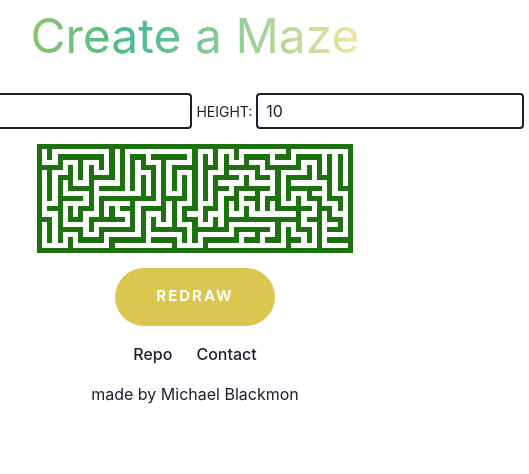
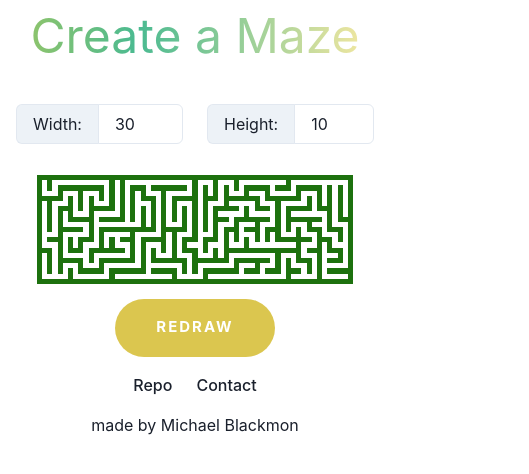
Before and after one commit to mister-r-a-y/Maze-Maker, a React (Vite) app: page / in a window 390 px wide. Shown: the top 474 px of the page, 529 px wide, since content can reach past the window. Built offline with nearby package versions, Linux system fonts and the light colour scheme.

Commit message:
Create chakra ui inputs with responsive style

```diff
--- a/src/Components/MazeConfig.tsx
+++ b/src/Components/MazeConfig.tsx
@@ -1,7 +1,17 @@
 import { ChangeEvent, useState } from 'react'
 import MazeControl from './MazeControl'
 
-import '../styles/Controls.css'
+import {
+  Box,
+  Container,
+  Input,
+  InputGroup,
+  InputLeftAddon,
+  Stack,
+}
+  from '@chakra-ui/react'
+
+import '../styles/Button.css'
 
 export default function MazeConfig() {
   const [width, setWidth] = useState('30')
@@ -44,27 +54,38 @@ export default function MazeConfig() {
           <div className='header-effect-text'>Create a Maze</div>
         </div>
       </div>
-      <form>
-        <div className='size-inputs'>
-          <label htmlFor="width">Width:</label>
-          <input
-            type="text"
-            placeholder='2-100'
-            id="width"
+
+      <Box>
+        <Container
+          as={Stack}
+          maxW={'6x1'}
+          py={4}
+          direction={{ base: 'column', sm: 'column', md: 'row' }}
+          spacing={4}
+          justify={{ base: 'center', md: 'center' }}
+          align={{ base: 'center', md: 'center' }}>
+          <Stack direction={'row'} spacing={6}>
+            <InputGroup>
+              <InputLeftAddon children='Width:' />
+              <Input
                 value={width}
                 onChange={handleWidth}
+                placeholder='Enter value between 2-80'
+                focusBorderColor='none'
               />
-          <label htmlFor="height">Height:</label>
-          <input
-            type="text"
-            placeholder="2-100"
-            id="height"
+            </InputGroup>
+            <InputGroup>
+              <InputLeftAddon children='Height:' />
+              <Input
                 value={height}
                 onChange={handleHeight}
+                placeholder='Enter value between 2-80'
+                focusBorderColor='none'
               />
-        </div>
-      </form>
-      {/* make sure zeros don't break the maze render and call <MazeControl /> */}
+            </InputGroup>
+          </Stack>
+        </Container>
+      </Box>
       {controlView}
       <div className="button-container">
         <input
```
Lines whose indentation alone changed are shown as unchanged.
